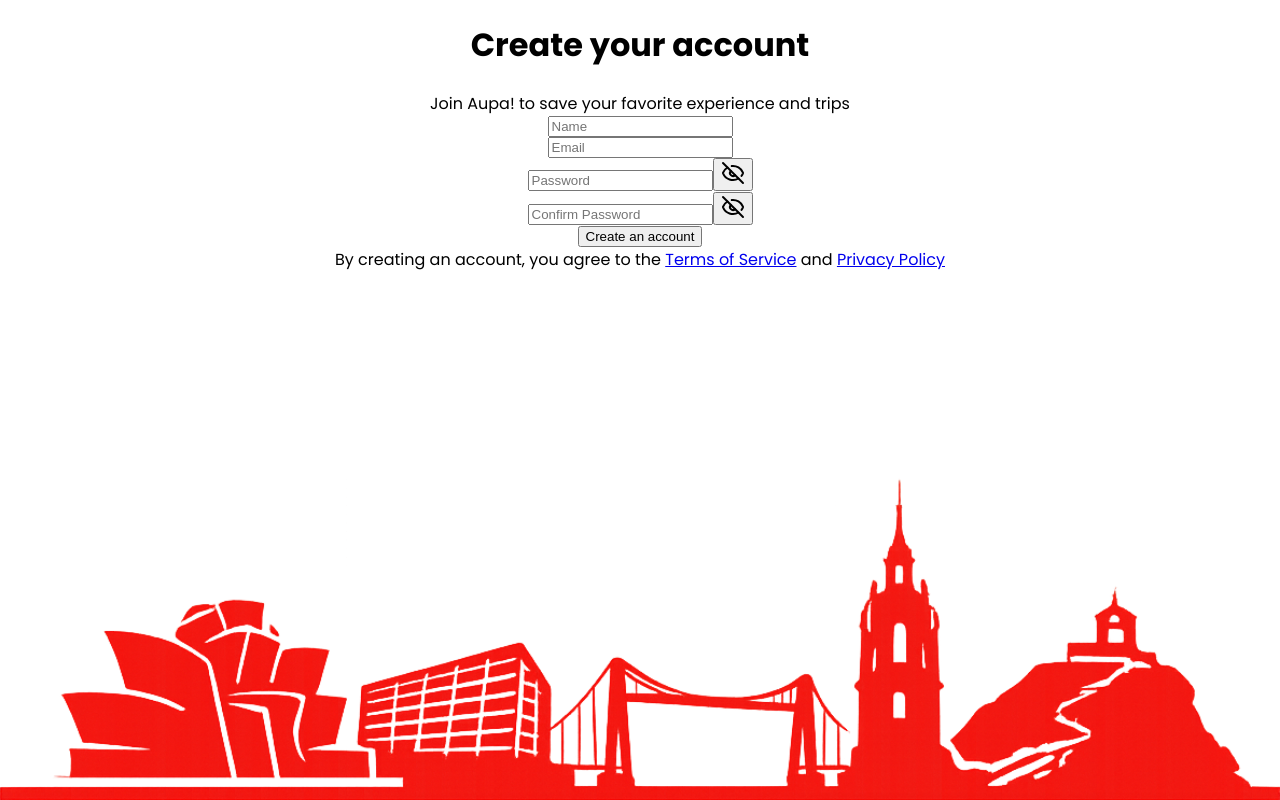
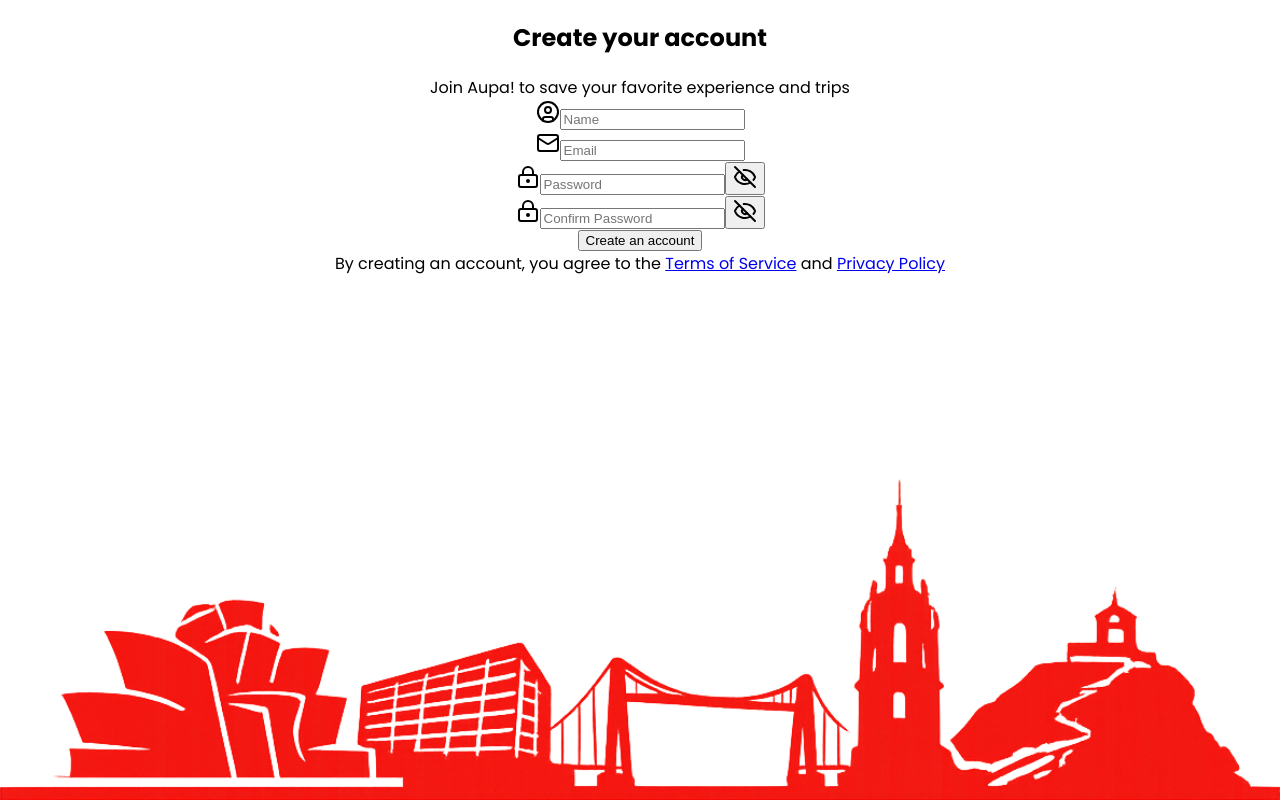
Before and after one commit to ane1212/aupa-frontend, a React (Vite) app: page /register in a window 1280 px wide. Built offline with nearby package versions, Linux system fonts and the light colour scheme.

Commit message:
0602.1920 autoComplete. Externalizar PasswordInput para reutilización en login. Se reducen hooks y se agregan iconos agrupando name y mail.

```diff
--- /dev/null
+++ b/src/components/ui/PasswordInput.tsx
@@ -0,0 +1,38 @@
+import { useState } from 'react';
+import { Eye, EyeOff, LockKeyhole } from 'lucide-react';
+
+interface PasswordInputProps {
+    placeholder: string;
+    value: string;
+    onChange: (value: string) => void;
+    testId?: string;
+}
+
+const PasswordInput: React.FC<PasswordInputProps> = ({
+    placeholder,
+    value,
+    onChange,
+    testId
+}) => {
+    const [showPassword, setShowPassword] = useState(false);
+
+    return (
+        <div className="password-container">
+            <LockKeyhole size={24} color="currentColor" />
+            <input
+                data-testid={testId}
+                type={showPassword ? 'text' : 'password'}
+                placeholder={placeholder}
+                value={value}
+                onChange={(e) => onChange(e.target.value)}
+                className="input-box"
+                autoComplete="new-password"
+            />
+            <button type="button" onClick={() => setShowPassword(!showPassword)} className="eye-icon" aria-label={showPassword ? 'Hide password' : 'Show password'}>
+                {showPassword ? (<Eye size={24} color="currentColor" />) : (<EyeOff size={24} color="currentColor" />)}
+            </button>
+        </div>
+    );
+};
+
+export default PasswordInput;
--- a/src/pages/Register.tsx
+++ b/src/pages/Register.tsx
@@ -1,90 +1,82 @@
 import { useState } from 'react';
-import { Eye, EyeOff } from 'lucide-react';
+import PasswordInput from '../components/ui/PasswordInput';
+import { CircleUser, Mail } from 'lucide-react';
 
-const Register = () => {
-  const [name, setName] = useState('');
-  const [email, setEmail] = useState('');
-  const [password, setPassword] = useState('');
-  const [confirmPassword, setConfirmPassword] = useState('');
-  const [showPassword, setShowPassword] = useState(false);
-  const [showConfirmPassword, setShowConfirmPassword] = useState(false);
+interface RegisterFormData {
+  name: string;
+  email: string;
+  password: string;
+  confirmPassword: string;
+}
+
+const Register: React.FC = () => {
+  const [formData, setFormData] = useState<RegisterFormData>({
+    name: '',
+    email: '',
+    password: '',
+    confirmPassword: ''
+  });
+
+  const handleInputChange = (field: keyof RegisterFormData) => (value: string) => {
+    setFormData(prev => ({ ...prev, [field]: value }));
+  };
+
+  const handleSubmit = (e: React.SubmitEvent) => {
+    e.preventDefault();
+
+    if (formData.password.length < 8) {
+      return;
+    }
+    if (formData.password !== formData.confirmPassword) {
+      return;
+    }
+    //auth
+  };
 
   return (
     <div className="register">
       <div className="register-header">
-        <h1>Create your account</h1>
+        <h2>Create your account</h2>
         <p>Join Aupa! to save your favorite experience and trips</p>
       </div>
 
-      <form className="register-form">
-        <input
-          type="text"
-          placeholder="Name"
-          value={name}
-          onChange={(e) => setName(e.target.value)}
-          className="input-box"
-        />
+      <form className="register-form" onSubmit={handleSubmit}>
 
-        <input
-          type="email"
-          placeholder="Email"
-          value={email}
-          onChange={(e) => setEmail(e.target.value)}
-          className="input-box"
-        />
-
-        <div className="password-container">
+        <div className="username-container">
+          <CircleUser size={24} color="currentColor" />
           <input
-            type={showPassword ? 'text' : 'password'}
-            placeholder="Password"
-            value={password}
-            onChange={(e) => setPassword(e.target.value)}
+            type="text"
+            placeholder="Name"
+            value={formData.name}
+            onChange={(e) => handleInputChange('name')(e.target.value)}
             className="input-box"
+            data-testid="name-input"
           />
-          <button
-            type="button"
-            onClick={() => setShowPassword(!showPassword)}
-            className="eye-icon"
-          >
-            {showPassword ? (
-              <Eye size={24} color="currentColor" />
-            ) : (
-              <EyeOff size={24} color="currentColor" />
-            )}
-          </button>
         </div>
 
-        <div className="password-container">
+        <div className="email-container">
+          <Mail size={24} color="currentColor" />
           <input
-            type={showConfirmPassword ? 'text' : 'password'}
-            placeholder="Confirm Password"
-            value={confirmPassword}
-            onChange={(e) => setConfirmPassword(e.target.value)}
+            type="email"
+            placeholder="Email"
+            value={formData.email}
+            onChange={(e) => handleInputChange('email')(e.target.value)}
             className="input-box"
+            data-testid="email-input"
           />
-          <button
-            type="button"
-            onClick={() => setShowConfirmPassword(!showConfirmPassword)}
-            className="eye-icon"
-          >
-            {showConfirmPassword ? (
-              <Eye size={24} color="currentColor" />
-            ) : (
-              <EyeOff size={24} color="currentColor" />
-            )}
-          </button>
         </div>
 
-        <button type="submit" className="create-account-btn">
-          Create an account
-        </button>
+        <PasswordInput testId="password-input" placeholder="Password" value={formData.password} onChange={handleInputChange('password')} />
+        <PasswordInput testId="confirm-password-input" placeholder="Confirm Password" value={formData.confirmPassword} onChange={handleInputChange('confirmPassword')} />
+
+        <button type="submit" className="create-account-btn">Create an account</button>
       </form>
 
-      <p className="terms-text">
+      <span className="terms-text">
         By creating an account, you agree to the{' '}
         <a href="/terms" className="terms-link">Terms of Service</a> and{' '}
         <a href="/privacy" className="terms-link">Privacy Policy</a>
-      </p>
+      </span>
     </div>
   );
 };
```
